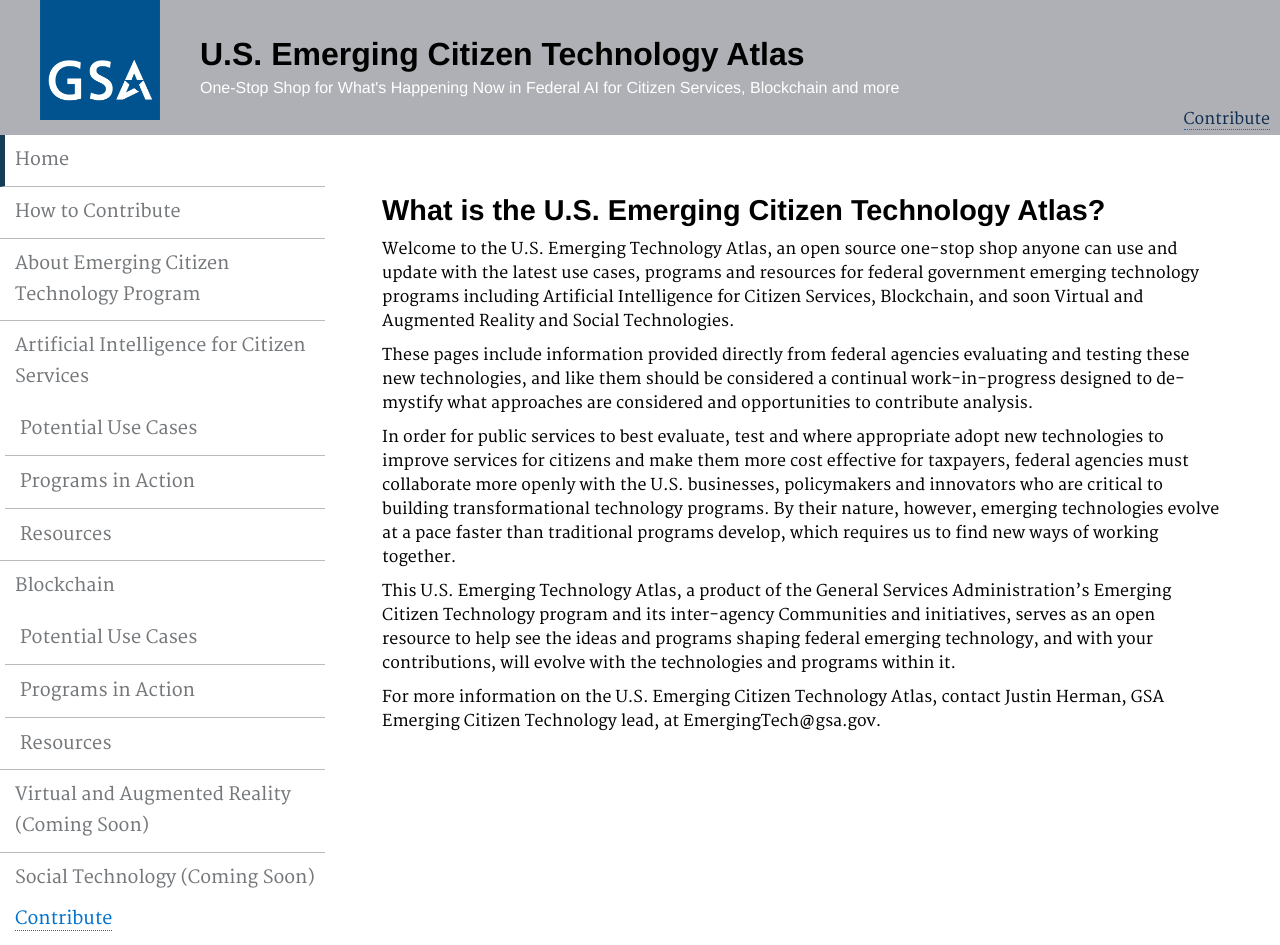
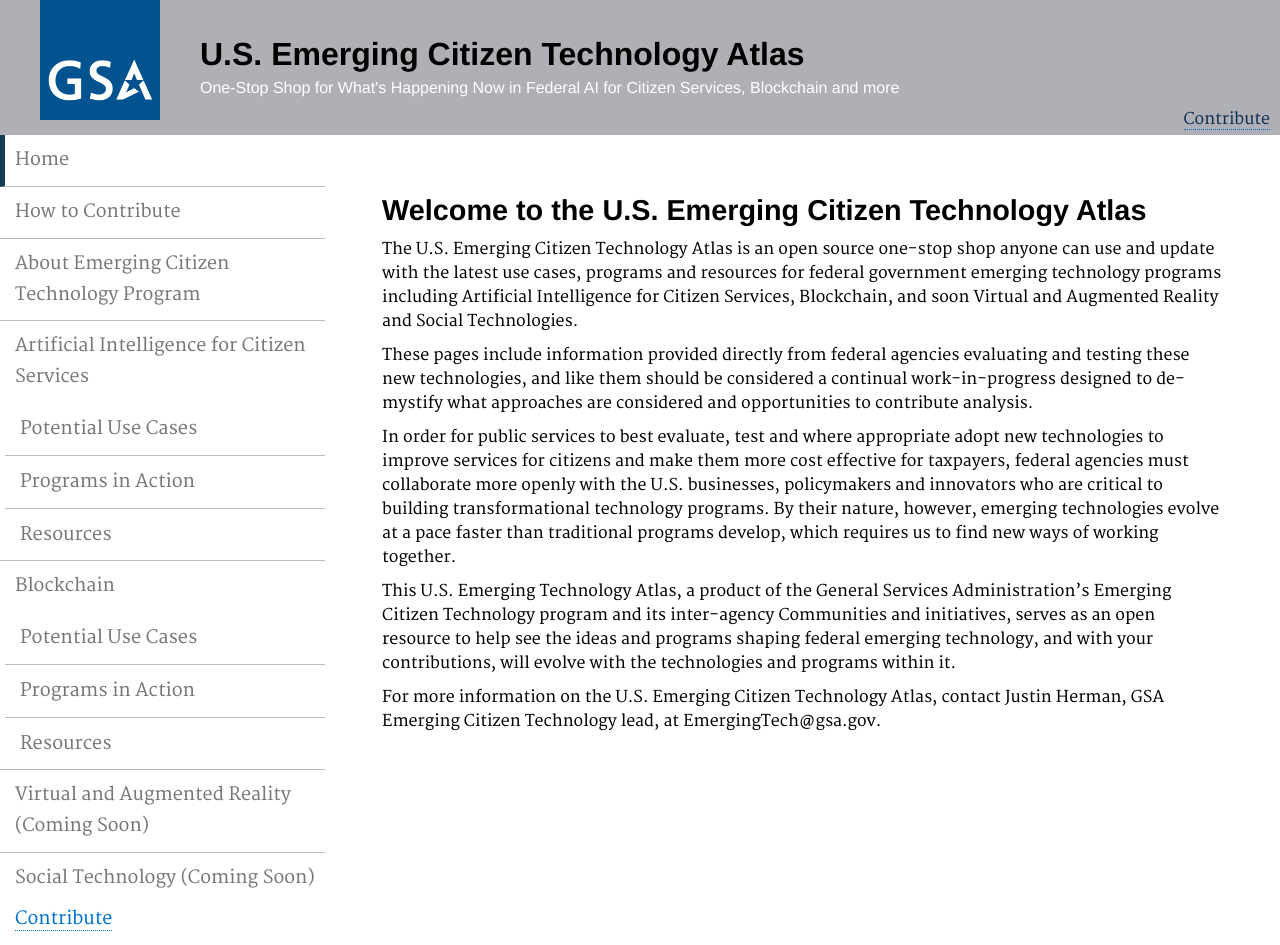
Before and after one commit to GSA/emerging-technology-atlas, a Jekyll site: the page built from pages/index.md, in a window 1280 px wide. Built offline with Jekyll 4.4.1, drawn with Linux system fonts in a browser that asks for light colours.

Commit message:
Update index.md

```diff
--- a/pages/index.md
+++ b/pages/index.md
@@ -6,9 +6,9 @@ description: ""
 ---
 
 
-<h2>What is the U.S. Emerging Citizen Technology Atlas?</h2>
+<h2>Welcome to the U.S. Emerging Citizen Technology Atlas</h2>
 
-<p dir="ltr">Welcome to the U.S. Emerging Technology Atlas, an open source one-stop shop anyone can use and update with the latest use cases, programs and resources for federal government emerging technology programs including Artificial Intelligence for Citizen Services, Blockchain, and soon Virtual and Augmented Reality and Social Technologies.</p>
+<p dir="ltr">The U.S. Emerging Citizen Technology Atlas is an open source one-stop shop anyone can use and update with the latest use cases, programs and resources for federal government emerging technology programs including Artificial Intelligence for Citizen Services, Blockchain, and soon Virtual and Augmented Reality and Social Technologies.</p>
 
 <p>These pages include information provided directly from federal agencies evaluating and testing these new technologies, and like them should be considered a continual work-in-progress designed to de-mystify what approaches are considered and opportunities to contribute analysis.</p>
 
```
